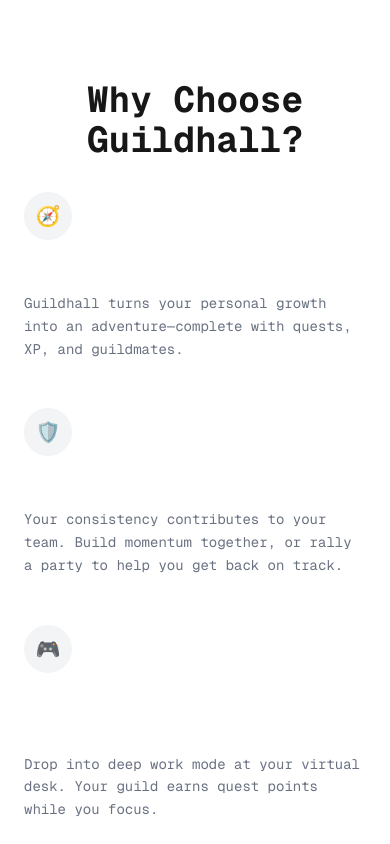
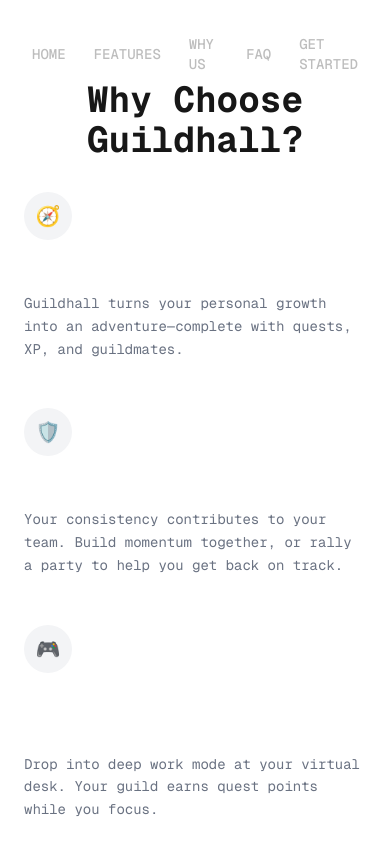
Before and after one commit to gnahCnayR/Guildhall-landing, a Next.js app: page / in a window 390 px wide. Shown: the top 844 px of the page. Built offline with nearby package versions, Linux system fonts and the light colour scheme.

Commit message:
navbar complete

```diff
--- a/src/app/layout.tsx
+++ b/src/app/layout.tsx
@@ -4,6 +4,7 @@
 import Footer from "@/components/Footer";
 import SmoothScrollProvider from "@/components/LenisScroll";
 import { Tinos } from "next/font/google";
+import Navbar from "@/components/Navbar";
 
 const geistSans = Geist({
   variable: "--font-geist-sans",
@@ -35,6 +36,7 @@
     <html lang="en">
       <body className={`${geistSans.className} ${geistMono.className} ${tinos.variable} antialiased`}>
         <SmoothScrollProvider>
+          <Navbar />
           {children}
           <Footer />
         </SmoothScrollProvider>
--- a/src/app/page.tsx
+++ b/src/app/page.tsx
@@ -10,9 +10,17 @@
 export default function Home() {
   return (
     <main className="h-full">
-      <WhyUs />
-      <FAQ />
-      <CTA />
+      <section id="whyus" className="relative h-screen">
+        <WhyUs />
+      </section>
+
+      <section id="faq" className="relative h-screen">
+        <FAQ />
+      </section>
+
+      <section id="cta" className="relative h-screen">
+        <CTA />
+      </section>
     </main>
   );
 }
--- a/src/components/CTA.tsx
+++ b/src/components/CTA.tsx
@@ -26,13 +26,16 @@
       >
         Join Guildhall today and transform your personal growth into an epic adventure!
       </motion.p>
-      <motion.button
+      <motion.a
         whileHover={{ scale: 1.05 }}
         whileTap={{ scale: 0.95 }}
         className="relative px-8 py-3 bg-white text-black font-semibold rounded-lg shadow-lg hover:bg-gray-100 transition-colors"
+        href="https://www.github.com/gnahCnayR/guildhall"
+        target="_blank"
+        rel="noopener noreferrer"
       >
         Get Started
-      </motion.button>
+      </motion.a>
     </div>
   );
 };
--- a/src/components/Footer.tsx
+++ b/src/components/Footer.tsx
@@ -10,7 +10,7 @@
       <div className="col-span-12 grid grid-cols-12 gap-x-12 md:gap-x-12 lg:gap-x-12 gap-y-10 mt-10 md:mt-0">
         <div className="z-20 col-span-6 md:col-span-4 flex items-start">
           <Image
-            src="/assets/temp-logo.svg"
+            src="/assets/logo.svg"
             alt="Guildhall Logo"
             width={200}
             height={200}
--- /dev/null
+++ b/src/components/Navbar.tsx
@@ -0,0 +1,124 @@
+'use client';
+
+import React, { useRef, useEffect } from "react";
+import { motion } from "framer-motion";
+
+interface Position {
+  left: number;
+  width: number;
+  opacity: number;
+}
+
+interface TabProps {
+  children: React.ReactNode;
+  setPosition: (position: Position) => void;
+  sectionId: string;
+}
+
+interface CursorProps {
+  position: Position;
+}
+
+const Tab: React.FC<TabProps> = ({ children, setPosition, sectionId }) => {
+  const ref = useRef<HTMLLIElement>(null);
+
+  const scrollToSection = (e: React.MouseEvent) => {
+    e.preventDefault();
+    const section = document.getElementById(sectionId);
+    if (section) {
+      section.scrollIntoView({ behavior: 'smooth' });
+    }
+  };
+
+  return (
+    <li
+      ref={ref}
+      onMouseEnter={() => {
+        if (!ref.current) return;
+        const { width } = ref.current.getBoundingClientRect();
+        setPosition({
+          left: ref.current.offsetLeft,
+          width,
+          opacity: 1,
+        });
+      }}
+      onClick={scrollToSection}
+      className="relative z-10 block cursor-pointer px-3 py-1.5 text-sm font-medium uppercase transition-colors hover:text-white mix-blend-difference md:px-5 md:py-3 md:text-base"
+    >
+      {children}
+    </li>
+  );
+};
+
+const Cursor: React.FC<CursorProps> = ({ position }) => {
+  return (
+    <motion.li
+      initial={false}
+      animate={{
+        left: position.left,
+        width: position.width,
+        opacity: position.opacity,
+      }}
+      transition={{
+        type: "spring",
+        stiffness: 400,
+        damping: 30
+      }}
+      className="absolute z-0 h-full top-0 rounded-full bg-black"
+    />
+  );
+};
+
+const Navbar = () => {
+  const [position, setPosition] = React.useState<Position>({
+    left: 0,
+    width: 0,
+    opacity: 0,
+  });
+
+  const [activeSection, setActiveSection] = React.useState('');
+
+  useEffect(() => {
+    const handleScroll = () => {
+      const sections = ['hero', 'whyus', 'features'];
+      const scrollPosition = window.scrollY + 100;
+
+      for (const section of sections) {
+        const element = document.getElementById(section);
+        if (element) {
+          const { offsetTop, offsetHeight } = element;
+          if (scrollPosition >= offsetTop && scrollPosition < offsetTop + offsetHeight) {
+            setActiveSection(section);
+            break;
+          }
+        }
+      }
+    };
+
+    window.addEventListener('scroll', handleScroll);
+    return () => window.removeEventListener('scroll', handleScroll);
+  }, []);
+
+  return (
+    <nav className="fixed top-0 left-0 w-full flex justify-center px-4 py-6 z-50 bg-transparent">
+      <ul
+        onMouseLeave={() => {
+          setPosition((prev) => ({
+            ...prev,
+            opacity: 0,
+          }));
+        }}
+        className="relative mx-auto flex w-fit items-center gap-1 rounded-full bg-white/80 backdrop-blur-sm p-1"
+      >
+        <Tab sectionId="hero" setPosition={setPosition}>Home</Tab>
+        <Tab sectionId="features" setPosition={setPosition}>Features</Tab>
+        <Tab sectionId="whyus" setPosition={setPosition}>Why Us</Tab>
+        <Tab sectionId="faq" setPosition={setPosition}>FAQ</Tab>
+        <Tab sectionId="cta" setPosition={setPosition}>Get Started</Tab>
+        <Cursor position={position} />
+      </ul>
+    </nav>
+  );
+};
+
+export default Navbar;
```
Also changed, not shown: public/assets/logo.svg (added), public/assets/temp-logo.svg (deleted).
